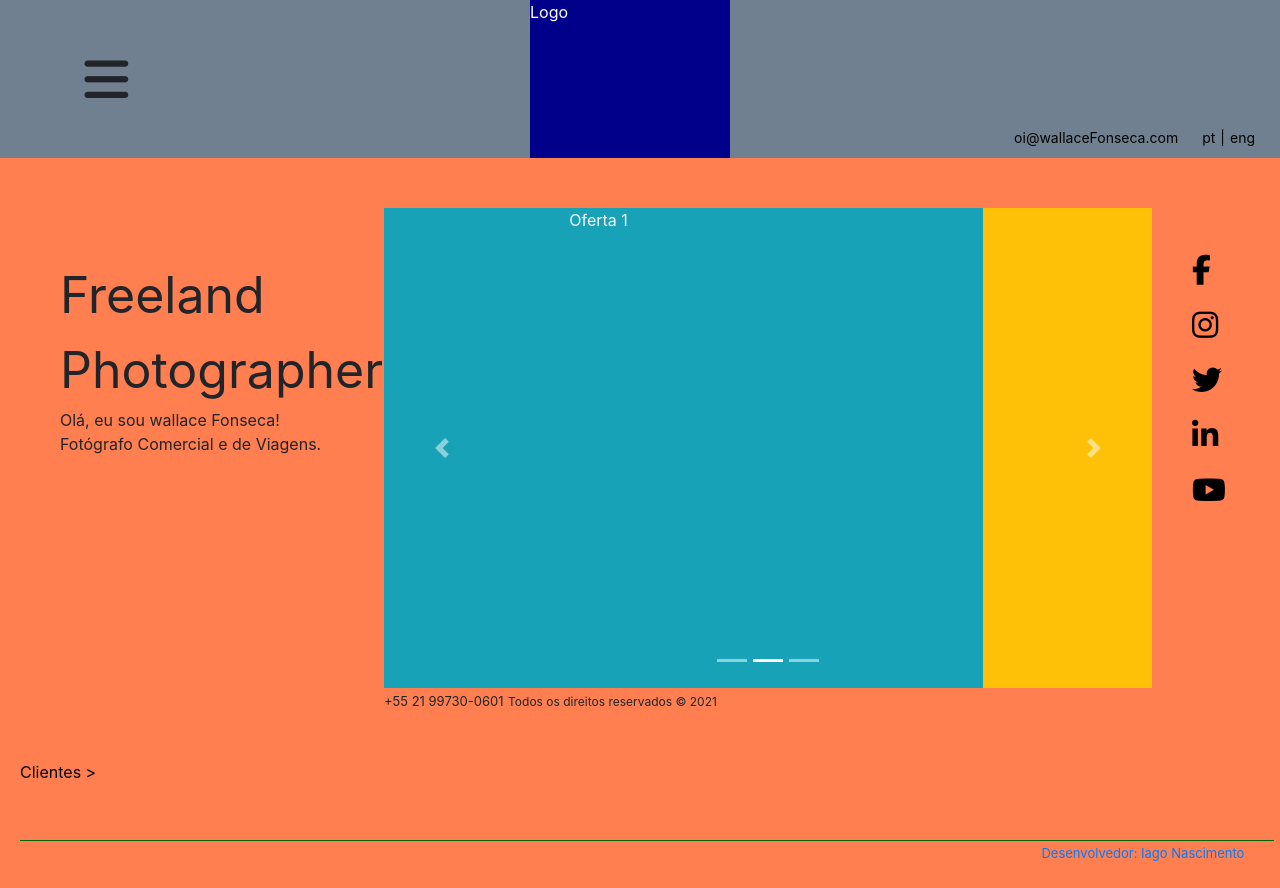
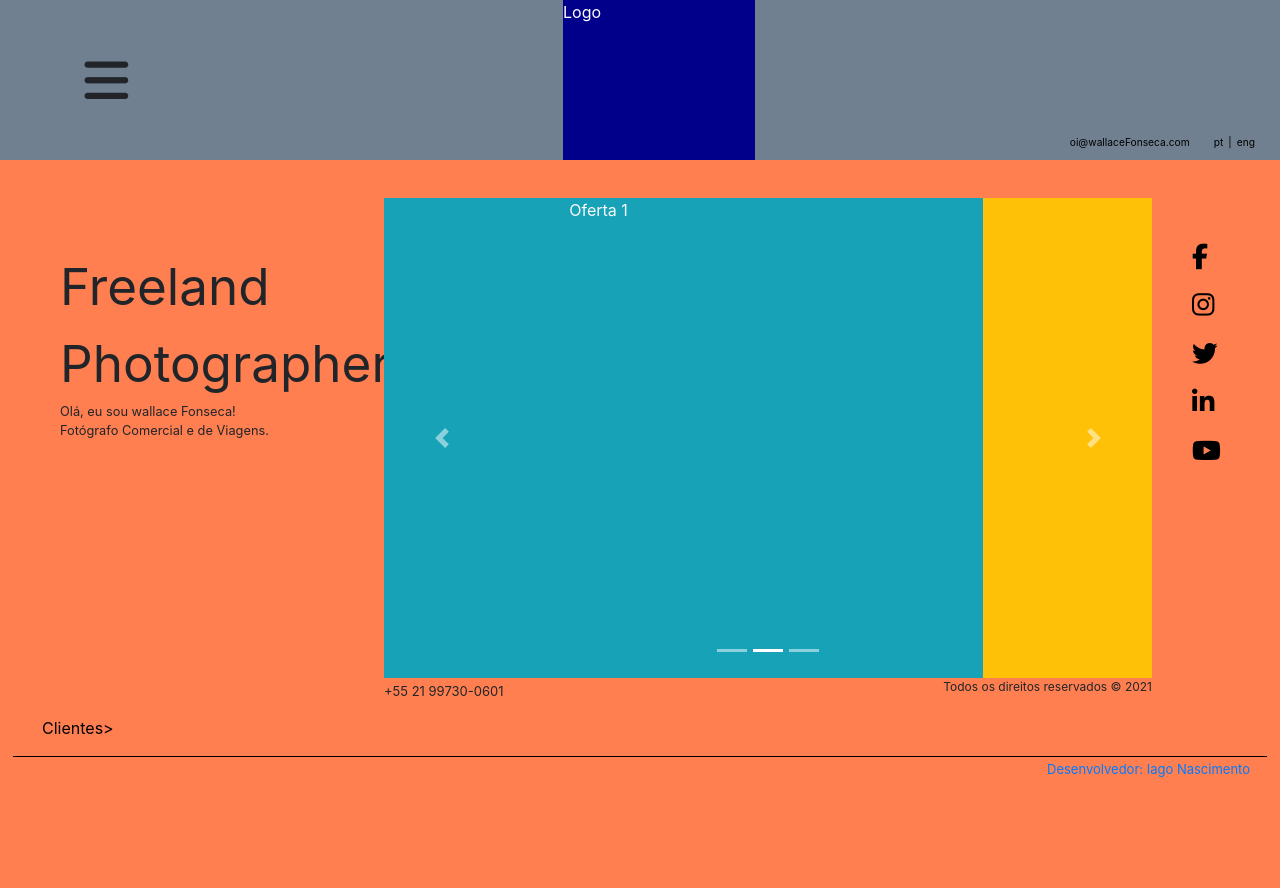
Before and after one commit to IagoNascimentocode/Site-Portifolio, a website: page public/index.html in a window 1280 px wide. After the commit the page ends 836 px from the top, so only its background shows below. Drawn offline with nearby package versions, Linux system fonts and the light colour scheme.

Commit message:
Maravilhas com o viewport

```diff
--- a/public/styles/styles.css
+++ b/public/styles/styles.css
@@ -3,8 +3,8 @@ body{
     padding:0;
     display:grid;
     grid-template-columns: 30% 60% 10%;
-    grid-template-rows: 20% 60% 20%;
-    row-gap: 50px;
+    grid-template-rows: 20vh 60vh 15vh;
+    row-gap: 5%;
     background-color: coral;
 }
 header{
@@ -34,19 +34,19 @@ header{
     transform: rotateY(540deg);
 }
 .logo{
-    width: 200px;
+    width: 15vw;
     background-color: darkblue;
     color:white;
-    flex-shrink: 1;
+    flex-shrink: 0;
 }
 .divLink{
-    width: 250px;
+    width: 15vw;
     margin-right: 20px;
     align-self: flex-end;
 }
 .linkHeader{
     float: right;
-    font-size: 14px;
+    font-size: 0.8vw;
     margin-right: 5px;
     margin-bottom: 10px;
     text-decoration: none;
@@ -85,12 +85,13 @@ section{
 }
 #title-div{
     overflow: hidden;
-    width: 100%;
-    height: 100%;
+    width: 50vw;
+    height: 50vh;
+
 }
 #title-h1{
     left: 60px;
-    font-size: 50px;
+    font-size: 4vw;
     position: relative;
     animation-name: moveTitle;
     animation-duration: 0.5s;
@@ -98,7 +99,7 @@ section{
 }
 #title-p{
     left: 60px;
-    font-size: 25;
+    font-size: 1vw;
     overflow: hidden;
     position: relative;
     animation-name: moveTitle;
@@ -117,7 +118,6 @@ main{
     100%{left:0px;}
 }
 #meuCarroussel{
-
     animation-name:moveCarroussel;
     animation-duration: 1.2s;
     animation-fill-mode: forwards;
@@ -130,7 +130,7 @@ main{
 }
 #social{
     margin-top: 40px;
-    font-size: 30px;
+    font-size: 2vw;
     overflow: hidden;
 }
 #list-social{
@@ -167,6 +167,7 @@ i{
 }
 #direitos{
     font-size: 12px;
+    float: right;
 }
 .span{
 
@@ -176,17 +177,15 @@ footer{
     grid-column-end:4;
 }
 #footer{
-    float: left;
-    margin-left: 20px;
-    margin-top: 10px;
-    width: 98%;
+    width: 100%;
     clear:both;
 }
 #line-footer{
-    float: left;
-    width: 100%;
+    display: flex;
+    margin: auto;
+    width: 98%;
     height: 1px;
-    background-color: darkgreen;
+    background-color: black;
 }
 #dev{
     float: right;
@@ -199,14 +198,14 @@ footer{
     width: 150px;
     height: 150px;
     margin-left: 50px;
-    margin-top: 50px;
+    margin-top:10px;
+    margin-bottom: 15px;
 }
 #clientes{
+
+    margin-left:42px;
     color: black;
     text-decoration:none;
-    float: left;
-    margin-top: 20px ;
-    margin-bottom: 40px;
 }
 #clientes:hover{
     font-weight: bold;
```
Also changed, not shown: public/index.html (+1 -1 lines).
